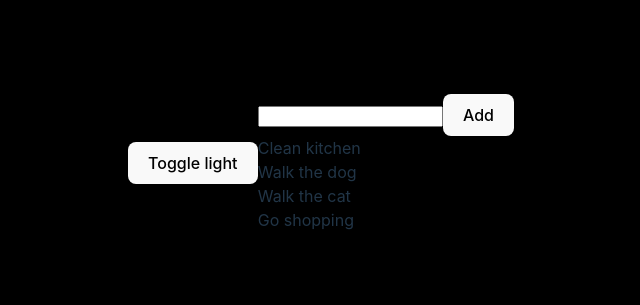
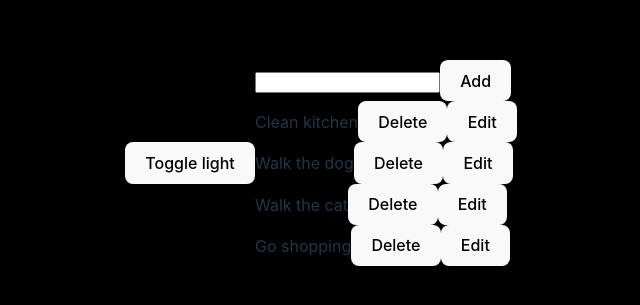
Before and after one commit to Kuciuks/react-todo-list, a React (Vite) app: page / in a window 1280 px wide. Shown: the part 237-542 px from the top of the page, without its empty margins (319-959 px from the left). Built offline with nearby package versions, Linux system fonts and the light colour scheme.

Commit message:
added option to delete a todo item from the list

```diff
--- a/src/Components/TodoComponent.jsx
+++ b/src/Components/TodoComponent.jsx
@@ -17,6 +17,11 @@ const reducer = (state, action) =>{
             return {
                 ...state,
                 task: action.task
+            }
+        case 'delete':
+            return {
+                ...state,
+                todos: state.todos.filter(todo => todo.id !== action.id)
             }
     }
 }
@@ -44,7 +49,19 @@ export default function TodoComponent(){
         })
     }
 
-    console.log(state)
+    const handleDelete = (id) =>{
+        dispatch({
+            type: 'delete',
+            id: id
+        })
+    }
+
+    const handleEdit = (id) => {
+        dispatch({
+            type: 'edit',
+            id: id
+        })
+    }
 
     return(
         <div>
@@ -54,7 +71,11 @@ export default function TodoComponent(){
             />
             <button onClick={handleButtonClick}>Add</button>
             {state.todos.map((todo)=>(
-                <div key={todo.id}>{todo.task}</div>
+                <div key={todo.id}>
+                    {todo.task}
+                    <button onClick={() => handleDelete(todo.id)}>Delete</button>
+                    <button onClick={() => handleEdit(todo.id)}>Edit</button>
+                </div>
             ))}
         </div>
     )
```
